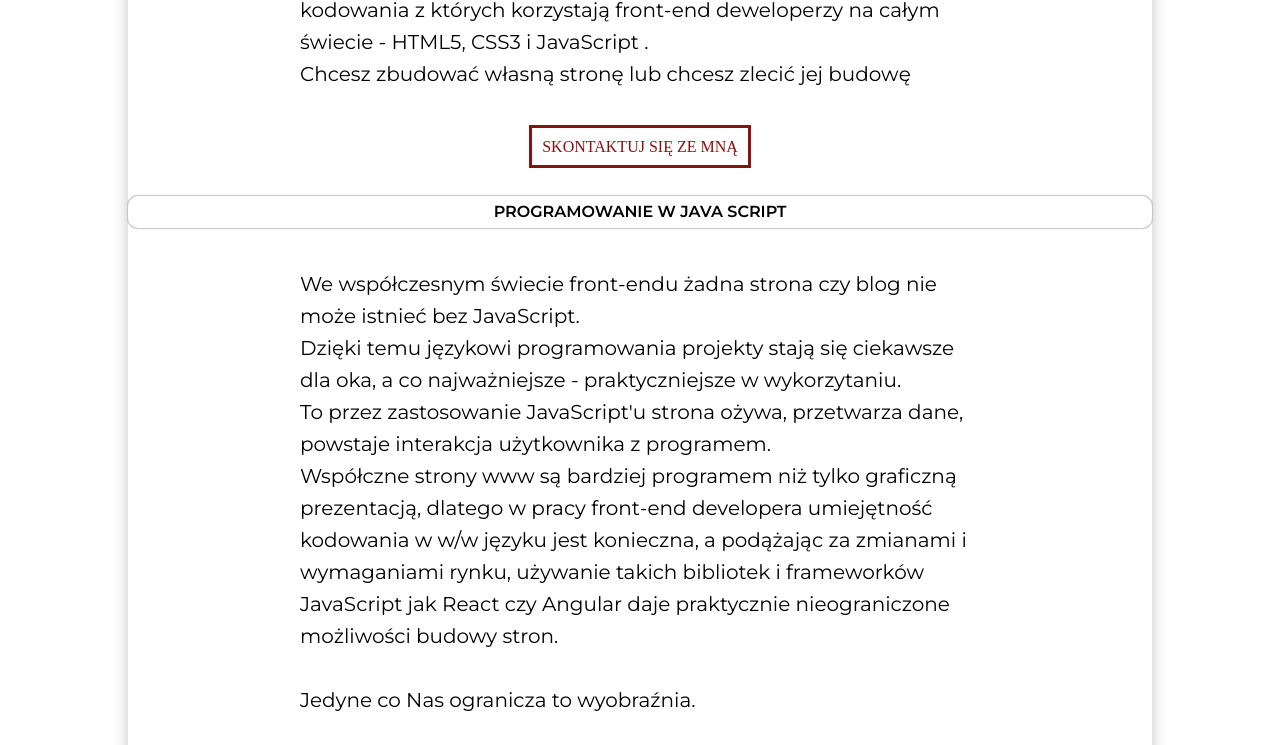
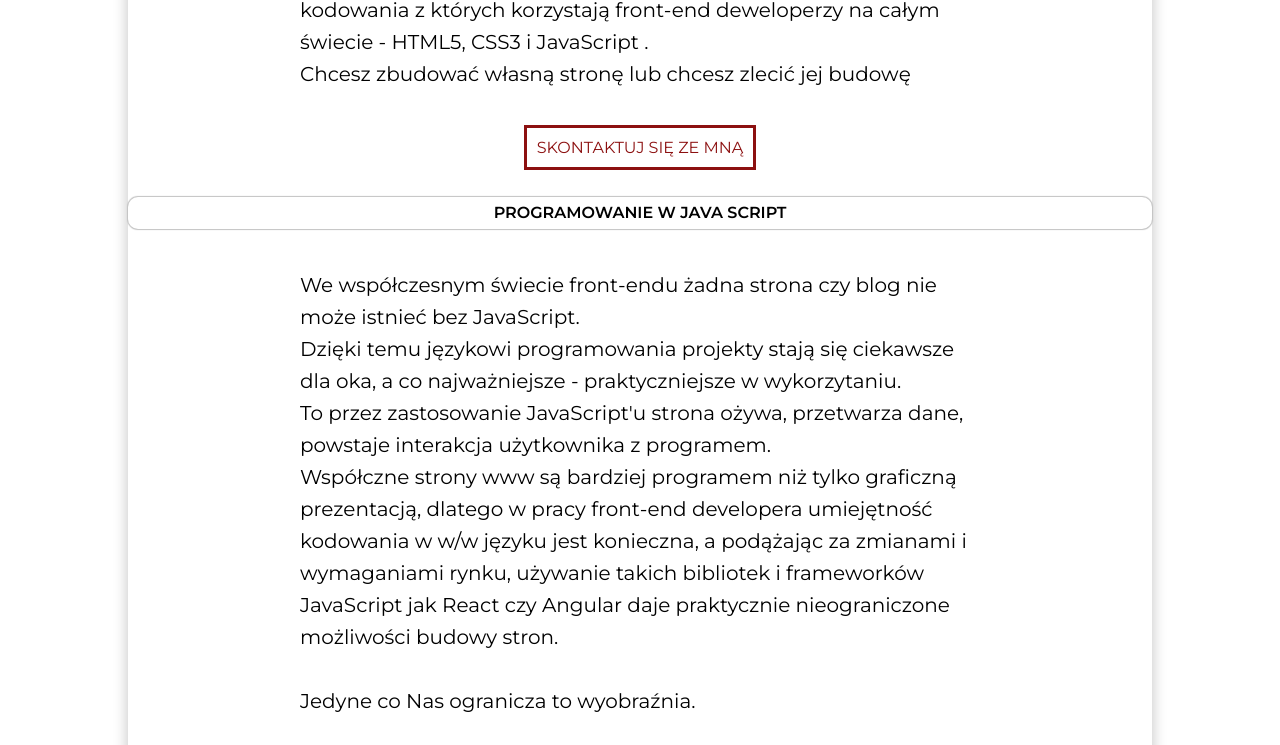
Before and after one commit to TomaszKucharz/frontendwebsite.com, a plain HTML site: page index.html in a window 1280 px wide. Shown: the part 1870-2615 px from the top of the page. Drawn offline with Linux system fonts and the light colour scheme.

Commit message:
16.01.2020

```diff
--- a/sass/_wrapper.scss
+++ b/sass/_wrapper.scss
@@ -85,6 +85,7 @@
     grid-row-end: $rowEnd;
     grid-column-end: $columnEnd;
     text-align: center;
+    font-family: Montserrat;
     margin: 5vh auto 5vh auto;
     a {
       padding: 10px;
@@ -93,10 +94,11 @@
       color: #8c1010;
       border: 3px solid#8c1010;
     }
-    // a:hover {
-    //   border: 3px solid#4d4d4d;
-    //   color: #4d4d4d;
-    // }
+    a:hover {
+      border: 3px solid#8c1010;
+      background-color: #8c1010;
+      color: #ffffff;
+    }
   }
 }
 @mixin backArrow {
```
Also changed, not shown: css/style.css, 1 other file.
